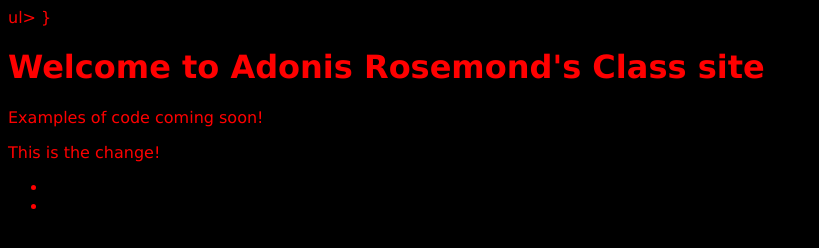
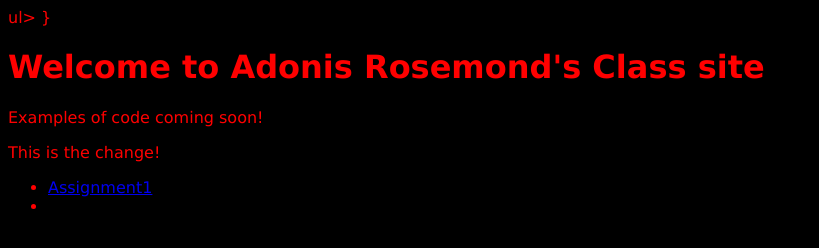
Before and after one commit to Adonis1900/MMP240, a plain HTML site: page index.html in a window 1280 px wide. Shown: the whole page, without its empty margins (0-819 px from the left). Drawn offline with Linux system fonts and the light colour scheme.

Commit message:
fixed link

```diff
--- a/index.html
+++ b/index.html
@@ -20,7 +20,7 @@
 		<p>Examples of code coming soon!</p>
 		<p>This is the change!</p>
 		<ul>
-			<li><a href="Assignment1/index.html" <a><li>
+			<li><a href="Assignment1/index.html">Assignment1 <a><li>
 		</ul>
 	</body>
 	</html>
```
